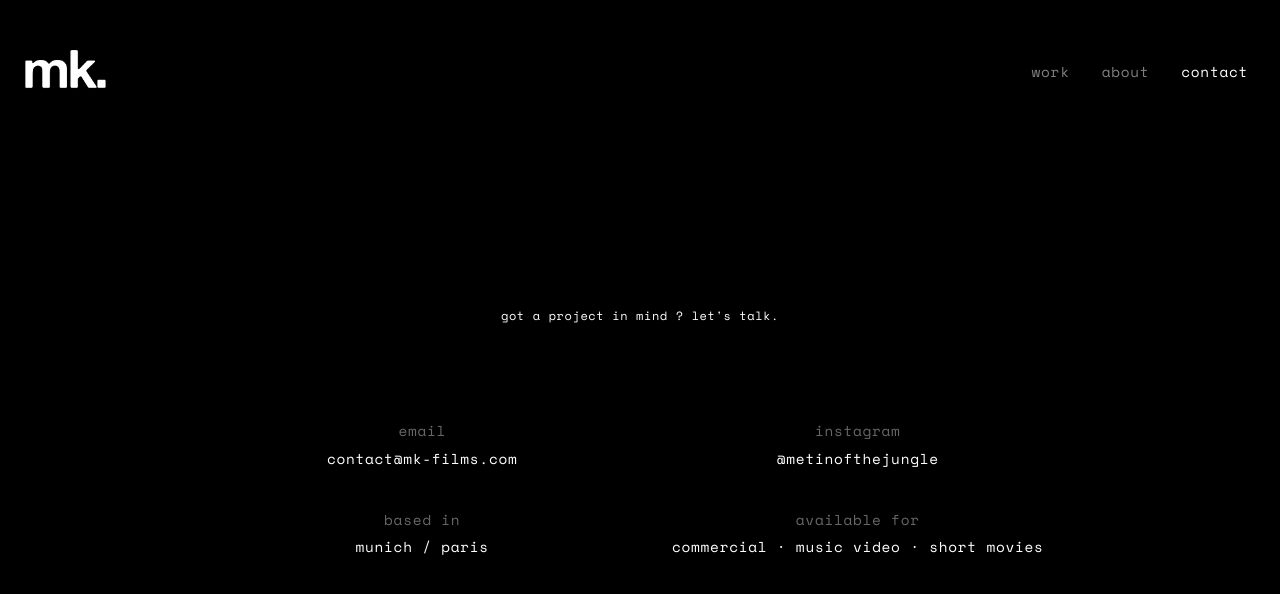
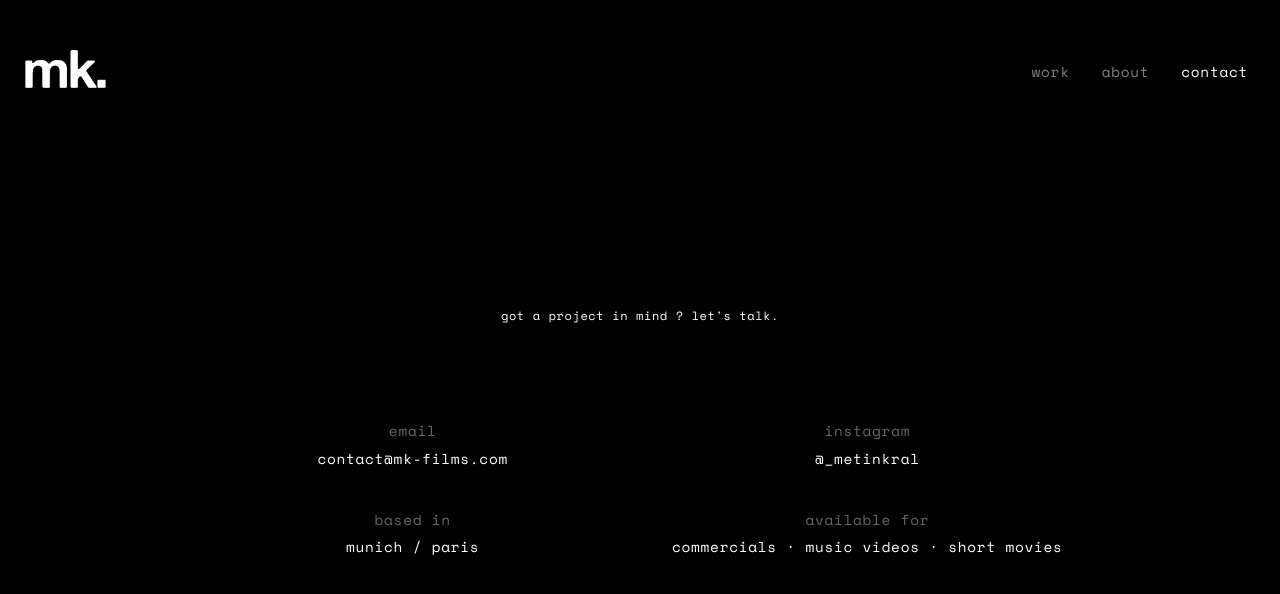
Before and after one commit to mklaprise/mk-portfolio, a plain HTML site: page contact.html in a window 1280 px wide. Drawn offline with nearby package versions, Linux system fonts and the light colour scheme.

Commit message:
text changes in about and contact

```diff
--- a/contact.html
+++ b/contact.html
@@ -27,7 +27,7 @@
       </div>
       <div class="contact-block">
         <span class="contact-label">instagram</span>
-        <a href="https://www.instagram.com/metinofthejungle/" target="_blank">@metinofthejungle</a>
+        <a href="https://www.instagram.com/_metinkral/" target="_blank">@_metinkral</a>
       </div>
       <div class="contact-block">
         <span class="contact-label">based in</span>
@@ -35,7 +35,7 @@
       </div>
       <div class="contact-block">
         <span class="contact-label">available for</span>
-        <span>commercial · music video · short movies</span>
+        <span>commercials · music videos · short movies</span>
       </div>
     </div>
   </div>
```
Also changed, not shown: about.html (+3 -3 lines).
